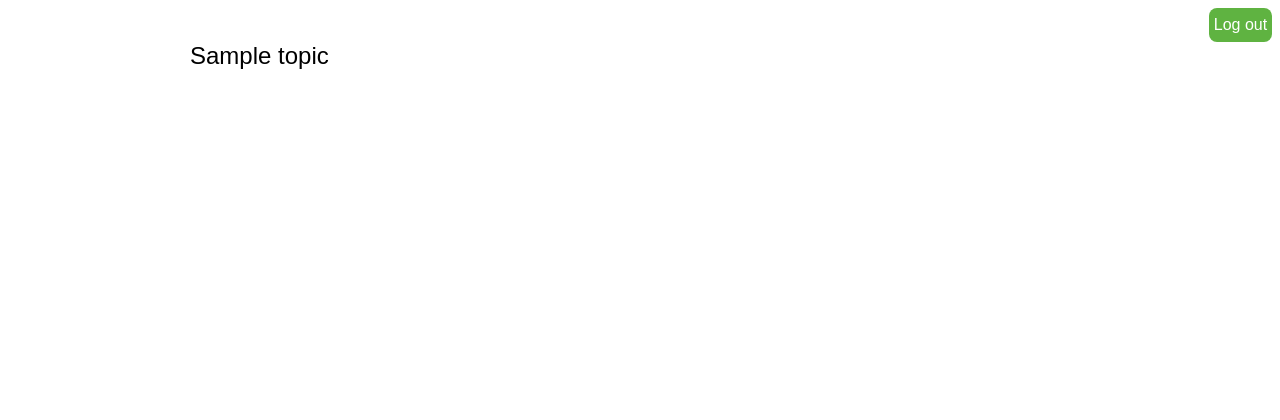
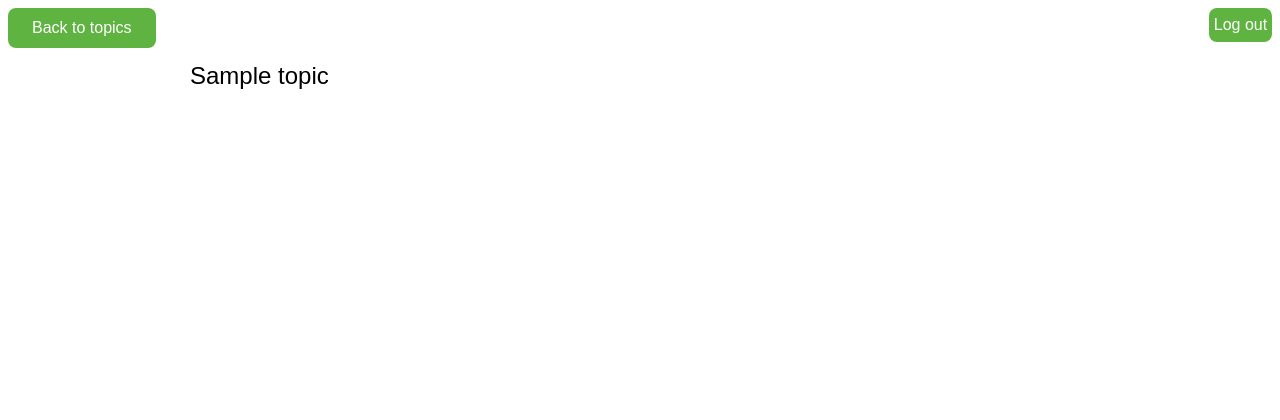
Before and after one commit to mariami57/LearningPythonTheory, a Django app: page /topic/1/quiz/ in a window 1280 px wide. Shown: the top 420 px of the page. Before the commit the page ends 69 px from the top, so only its background shows below. Run offline with Django 5.2, Linux system fonts and the light colour scheme; tables that the repository leaves empty hold one stand-in row (values such as "Sample post"); data that the repository does not hold is empty; some libraries are stand-ins or nearby versions.

Commit message:
updated styles, optimized code and added a new button

```diff
--- a/static/css/forms.css
+++ b/static/css/forms.css
@@ -9,7 +9,7 @@
 
 #registerForm  button, #loginForm button, #logoutBtn,
 #topicsContainer button, #submitBtn, #prevBtn, #nextBtn,
-#prevBtn2, #nextBtn2, #passwordForm button, #passwordConfirmForm button, #login-Btn, #login-Btn2{
+#prevBtn2, #nextBtn2, #passwordForm button, #passwordConfirmForm button, #login-Btn, #login-Btn2, #allTopics{
     padding: 0.5rem 1.5rem;
     background: rgb(95, 179, 65);
     color: #fff;
@@ -22,6 +22,6 @@
 
 #registerForm  button:hover, #loginForm button:hover, #logoutBtn:hover,
 #topicsContainer button:hover, #submitBtn:hover, #prevBtn:hover, #nextBtn:hover, #prevBtn2:hover, #nextBtn2:hover,
-#passwordForm button:hover, #passwordConfirmForm button:hover, #login-Btn:hover, #login-Btn2:hover {
+#passwordForm button:hover, #passwordConfirmForm button:hover, #login-Btn:hover, #login-Btn2:hover, #allTopics:hover {
     background: rgb(225, 68, 60);
 }
--- a/static/css/questions.css
+++ b/static/css/questions.css
@@ -1,7 +1,7 @@
  body {
       font-family: Arial, sans-serif;
       max-width: 900px;
-      margin: 40px auto;
+      margin: 60px auto;
     }
 
     .question {
--- a/static/js/frontend_quiz.js
+++ b/static/js/frontend_quiz.js
@@ -1,4 +1,4 @@
-import { getCSRFToken, apiFetch, initAuth, setAccessToken } from './utils.js';
+import { getCSRFToken, apiFetch, initAuth, setAccessToken, logoutUser } from './utils.js';
 import { handlePaginationButtons, updatePaginationInfo, updateQuizInfo, currentPage, renderPageNumbers  } from './pagination.js';
 
 await initAuth();
@@ -260,14 +260,10 @@ function calculateScore(allResults, allQuestions) {
 }
 
 document.getElementById('logoutBtn').addEventListener('click', async () => {
-    await fetch ('/user/logout/', {
-        method: 'POST',
-        credentials:'include',
-        headers: {
-            'X-CSRFToken': getCSRFToken(),
-        }
-    });
+    logoutUser();
+})
 
-    setAccessToken(null);
-    window.location.href = '/user/login/';
+
+document.getElementById('allTopics').addEventListener('click', () => {
+    window.location.href='/topic/all-topics/';
 })
--- a/static/js/utils.js
+++ b/static/js/utils.js
@@ -60,3 +60,25 @@ export async function initAuth() {
         setAccessToken(data.access);
     }
 }
+
+
+export async function logoutUser(redirect=true) {
+    try {
+        await fetch ('/user/logout/', {
+            method: 'POST',
+            credentials:'include',
+            headers: {
+                'X-CSRFToken': getCSRFToken(),
+            }
+        });
+
+        setAccessToken(null);
+        if(redirect) {
+            window.location.href = '/user/login/';
+        }
+
+    } catch(err) {
+        console.error("Logout failed", err);
+        alert("Logout failed. Please try again.");
+    }
+}
--- a/templates/test_quiz.html
+++ b/templates/test_quiz.html
@@ -2,8 +2,9 @@
 {% load static %}
 
 {% block content %}
+     <button id="allTopics" class="absolute top-2 left-2 p-[2px] mb-3">Back to topics</button>
      <button id="logoutBtn" class="absolute top-2 right-2 p-[2px]">Log out</button>
-    <h2 id="topicTitle" data-topic-id="{{pk}}" class="text-2xl decoration-6 mb-2">{{ topic.title }}</h2>
+    <h2 id="topicTitle" data-topic-id="{{pk}}" class="text-2xl decoration-6 my-4">{{ topic.title }}</h2>
     <div id="quizInfo" class="font-semibold mb-4"></div>
 
     <div class="buttons fmt-6 space-y-4">
--- a/theme/static/css/dist/styles.css
+++ b/theme/static/css/dist/styles.css
@@ -195,6 +195,9 @@
   .right-2 {
     right: calc(var(--spacing) * 2);
   }
+  .left-2 {
+    left: calc(var(--spacing) * 2);
+  }
   .container {
     width: 100%;
   }
@@ -223,11 +226,23 @@
       max-width: 96rem;
     }
   }
+  .mx-4 {
+    margin-inline: calc(var(--spacing) * 4);
+  }
   .mx-auto {
     margin-inline: auto;
   }
+  .my-4 {
+    margin-block: calc(var(--spacing) * 4);
+  }
   .mt-1 {
     margin-top: calc(var(--spacing) * 1);
+  }
+  .mt-2 {
+    margin-top: calc(var(--spacing) * 2);
+  }
+  .mt-4 {
+    margin-top: calc(var(--spacing) * 4);
   }
   .mt-12 {
     margin-top: calc(var(--spacing) * 12);
@@ -237,6 +252,9 @@
   }
   .mb-2 {
     margin-bottom: calc(var(--spacing) * 2);
+  }
+  .mb-3 {
+    margin-bottom: calc(var(--spacing) * 3);
   }
   .mb-4 {
     margin-bottom: calc(var(--spacing) * 4);
```
Also changed, not shown: data/topic2_django_rest_framework.json (+4 -4 lines), static/js/all-topics.js (+2 -11 lines).
